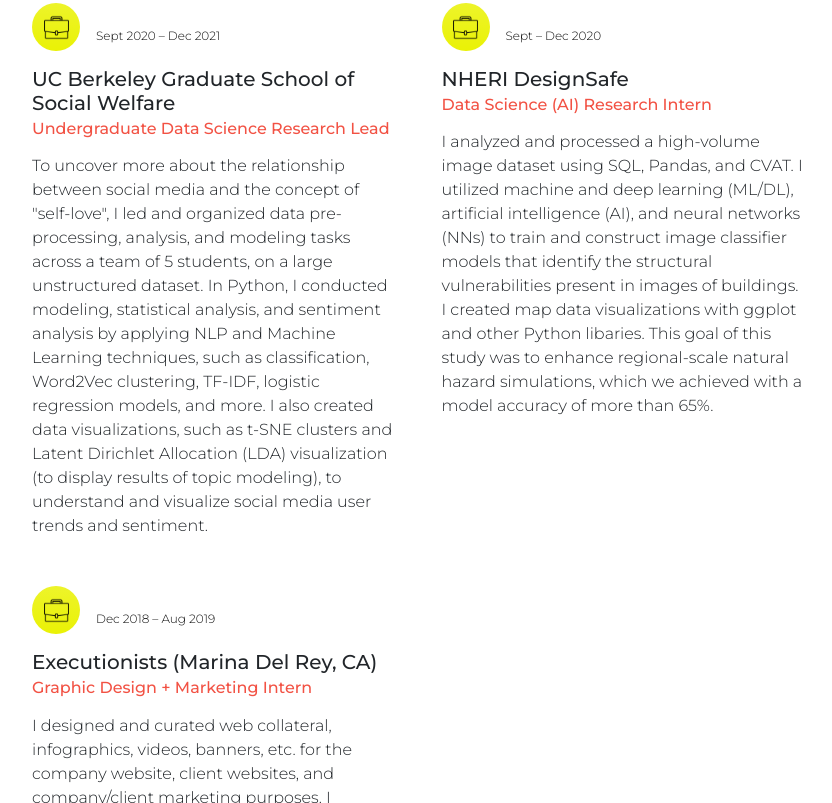
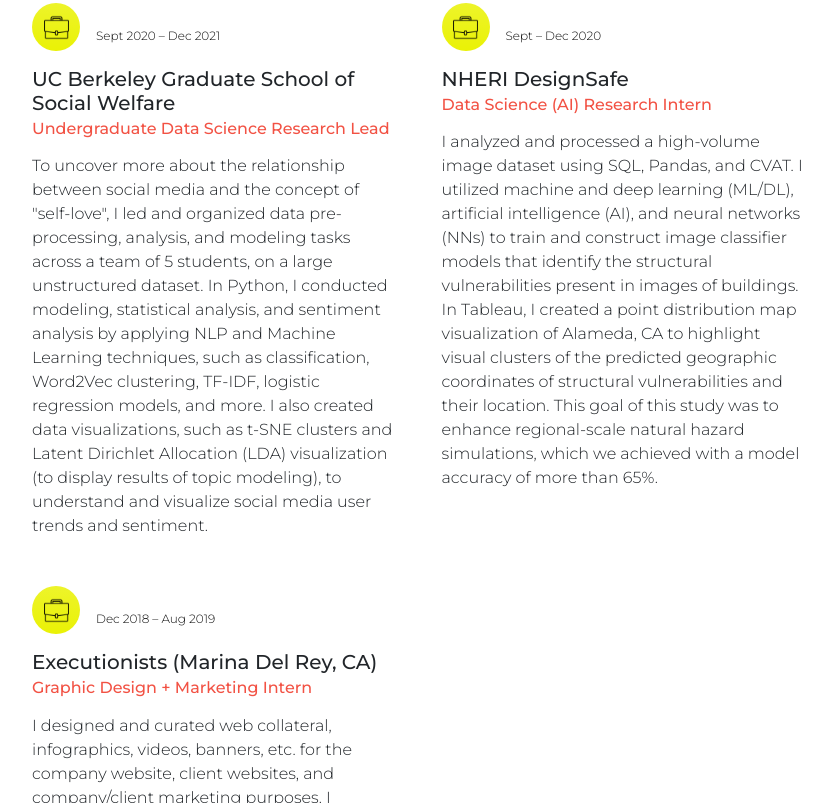
Before and after one commit to acruz101/acruz101.github.io, a website: page index.html in a window 1280 px wide. Shown: the part 1334-2137 px from the top of the page, without its empty margins (359-1191 px from the left). Drawn offline with nearby package versions, Linux system fonts and the light colour scheme.

Commit message:
correct nheri

```diff
--- a/index.html
+++ b/index.html
@@ -104,7 +104,7 @@
                                     <div class="badge  text-black fw-light mx-1 mb-3">Sept – Dec 2020</div>
                                     <p class="h5 mb-1">NHERI DesignSafe</p>
                                     <h6 class="text-orange mb-3">Data Science (AI) Research Intern</h6>
-                                    <p class="fw-light mb-0">I analyzed and processed a high-volume image dataset using SQL, Pandas, and CVAT. I utilized machine and deep learning (ML/DL), artificial intelligence (AI), and neural networks (NNs) to train and construct image classifier models that identify the structural vulnerabilities present in images of buildings. I created map data visualizations with ggplot and other Python libaries. This goal of this study was to enhance regional-scale natural hazard simulations, which we achieved with a model accuracy of more than 65%.</p>
+                                    <p class="fw-light mb-0">I analyzed and processed a high-volume image dataset using SQL, Pandas, and CVAT. I utilized machine and deep learning (ML/DL), artificial intelligence (AI), and neural networks (NNs) to train and construct image classifier models that identify the structural vulnerabilities present in images of buildings. In Tableau, I created a point distribution map visualization of Alameda, CA to highlight visual clusters of the predicted geographic coordinates of structural vulnerabilities and their location. This goal of this study was to enhance regional-scale natural hazard simulations, which we achieved with a model accuracy of more than 65%.</p>
                                 </div>
                                 <div class="container-special col mb-5 h-100">
                                     <div class="feature bg-neon bg-gradient text-white rounded-circle mb-3"><img src="assets/suitcase-2.png" width="25"></img></div>
```
